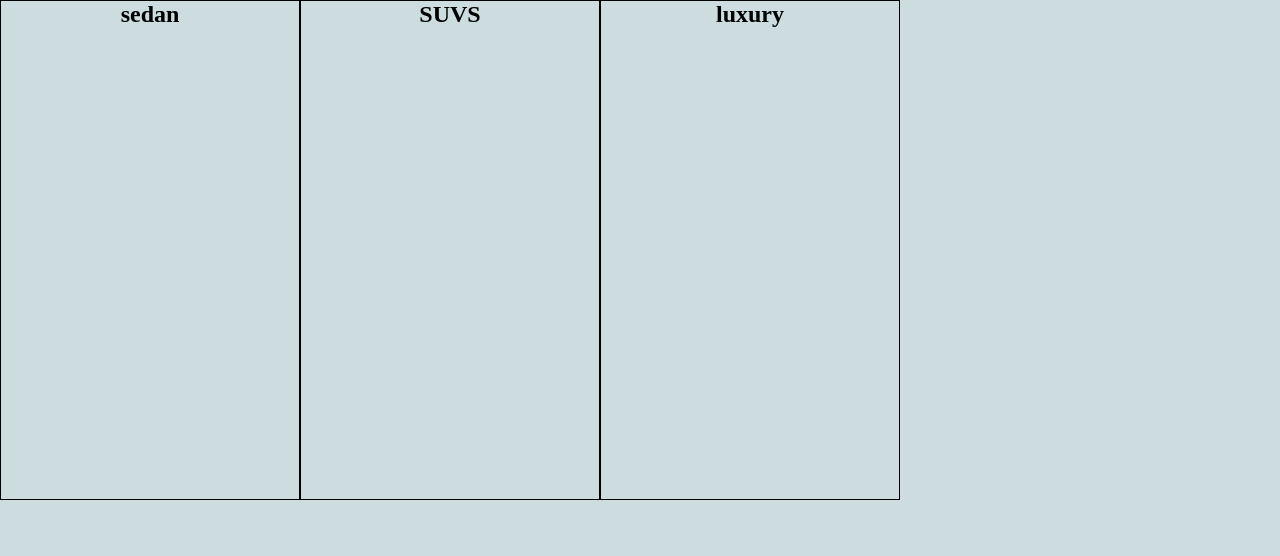
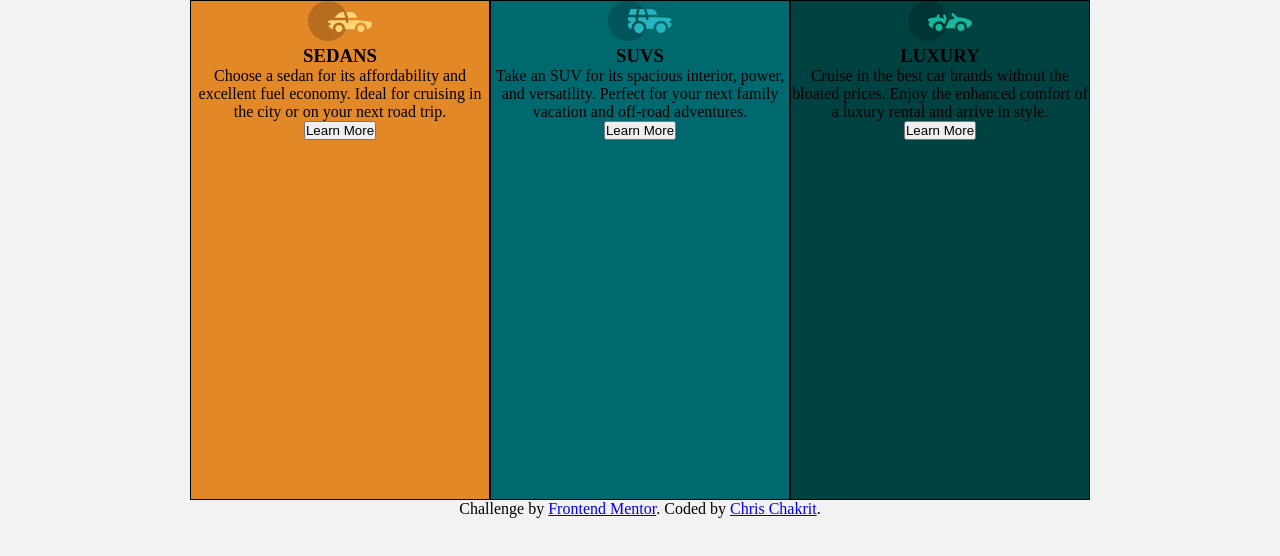
Before and after one commit to chrischakrit/3-column-preview-card-component, a plain HTML site: page index.html in a window 1280 px wide. Drawn offline with Linux system fonts and the light colour scheme.

Commit message:
third commit

```diff
--- a/index.html
+++ b/index.html
@@ -3,15 +3,57 @@
   <head>
     <meta charset="UTF-8" />
     <meta name="viewport" content="width=device-width, initial-scale=1.0" />
-    <title>Frontend Mentor | 3 column preview card component</title>
+    <title>Frontend Mentor | 3-column preview card component</title>
     <link rel="stylesheet" href="style.css" />
   </head>
   <body>
     <main class="container">
-      <article id="sedan"><h1>sedan</h1></article>
-      <article id="SUVS"><h1>SUVS</h1></article>
-      <article id="luxury"><h1>luxury</h1></article>
+      <article id="sedans">
+        <img src="images/icon-sedans.svg" alt="sedans" />
+        <section><h1>SEDANS</h1></section>
+        <section>
+          <p>
+            Choose a sedan for its affordability and excellent fuel economy.
+            Ideal for cruising in the city or on your next road trip.
+          </p>
+        </section>
+        <button>Learn More</button>
+      </article>
+
+      <article id="SUVS">
+        <img src="images/icon-suvs.svg" alt="SUVS" />
+        <section><h1>SUVS</h1></section>
+        <section>
+          <p>
+            Take an SUV for its spacious interior, power, and versatility.
+            Perfect for your next family vacation and off-road adventures.
+          </p>
+        </section>
+        <button>Learn More</button>
+      </article>
+
+      <article id="luxury">
+        <img src="images/icon-luxury.svg" alt="luxury" />
+        <section><h1>LUXURY</h1></section>
+        <section>
+          <p>
+            Cruise in the best car brands without the bloated prices. Enjoy the
+            enhanced comfort of a luxury rental and arrive in style.
+          </p>
+        </section>
+        <button>Learn More</button>
+      </article>
     </main>
-    <footer></footer>
+    <footer>
+      <p>
+        Challenge by
+        <a href="https://www.frontendmentor.io?ref=challenge" target="_blank"
+          >Frontend Mentor</a
+        >. Coded by
+        <a href="https://github.com/chrischakrit" target="_blank"
+          >Chris Chakrit</a
+        >.
+      </p>
+    </footer>
   </body>
 </html>
--- a/style.css
+++ b/style.css
@@ -4,12 +4,14 @@
   box-sizing: border-box;
 }
 body {
-  background-color: hsl(187, 22%, 84%);
+  background-color: hsl(0, 0%, 95%);
 }
 main {
   display: flex;
   flex-direction: row;
-  margin: auto;
+  margin: 0 auto;
+  width: 900px;
+  border-radius: 20px;
 }
 article {
   width: 300px;
@@ -17,3 +19,15 @@
   border: 1px solid #000;
   text-align: center;
 }
+#sedans {
+  background-color: hsl(31, 77%, 52%);
+}
+#SUVS {
+  background-color: hsl(184, 100%, 22%);
+}
+#luxury {
+  background-color: hsl(179, 100%, 13%);
+}
+footer {
+  text-align: center;
+}
```
